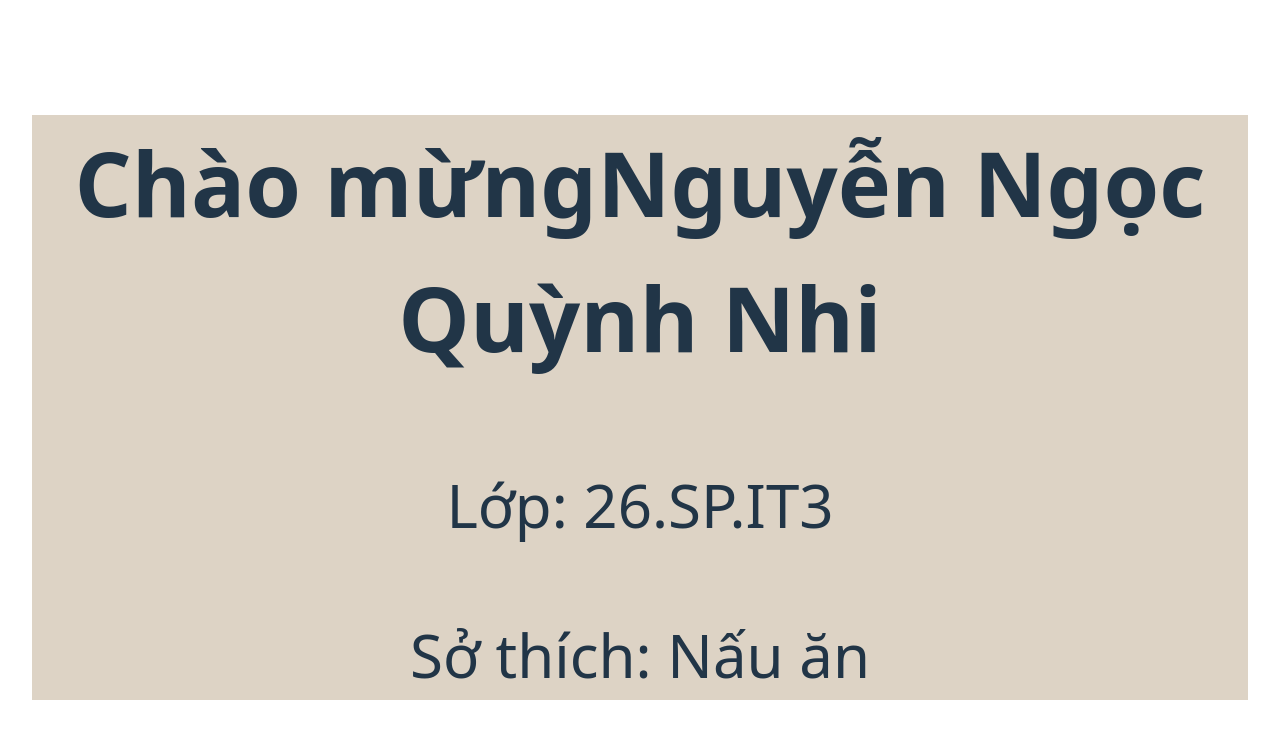
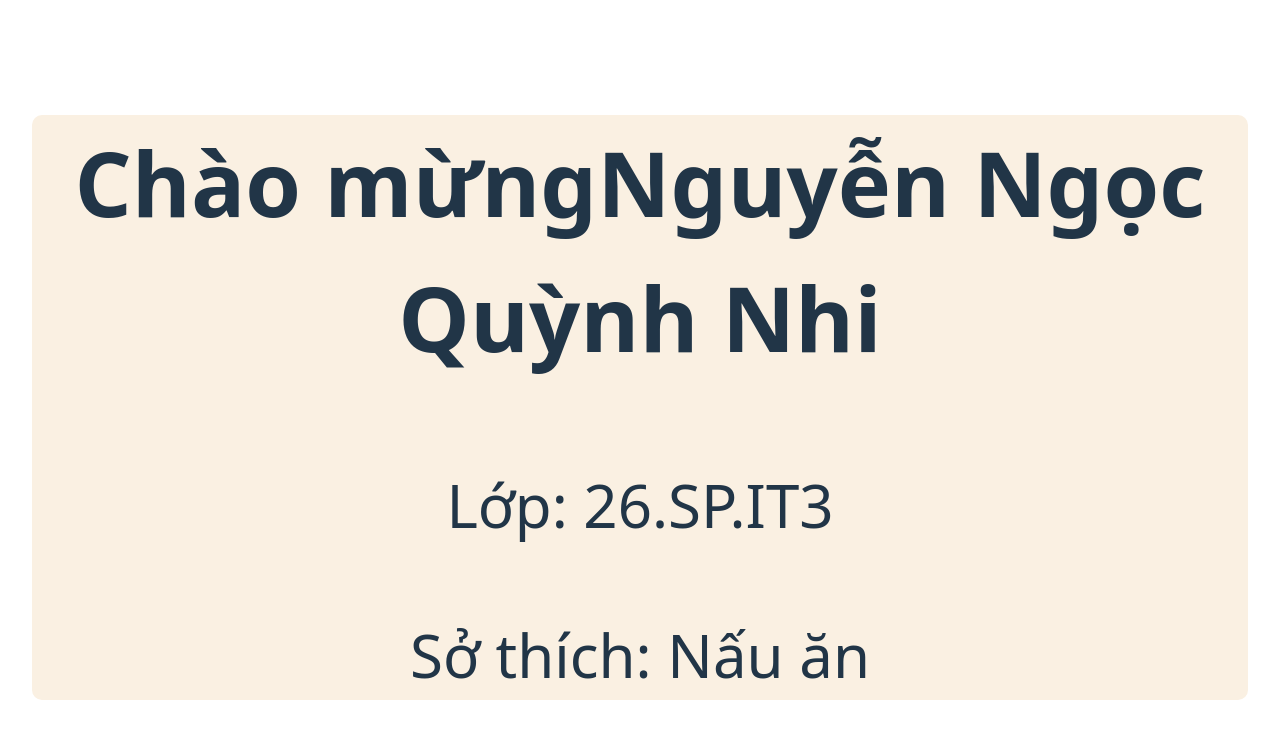
Before and after one commit to quynhngocnhi28-beep/bai2_1, a React (Vite) app: page / in a window 1280 px wide. Shown: the top 738 px of the page. Built offline with nearby package versions, Linux system fonts and the light colour scheme.

Commit message:
Add multiple files

```diff
--- a/src/App.css
+++ b/src/App.css
@@ -42,6 +42,7 @@
 }
 
 .card-title{
-  background-color: rgb(221, 211, 197);
+  background-color: rgb(250, 240, 226);
   font-size: 60px;
+  border-radius: 10px;
 }
```
